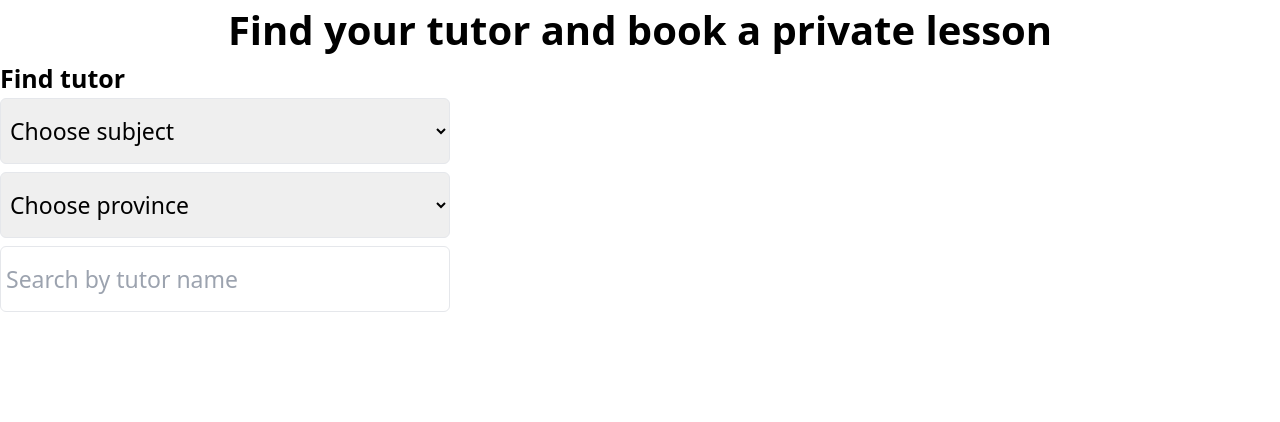
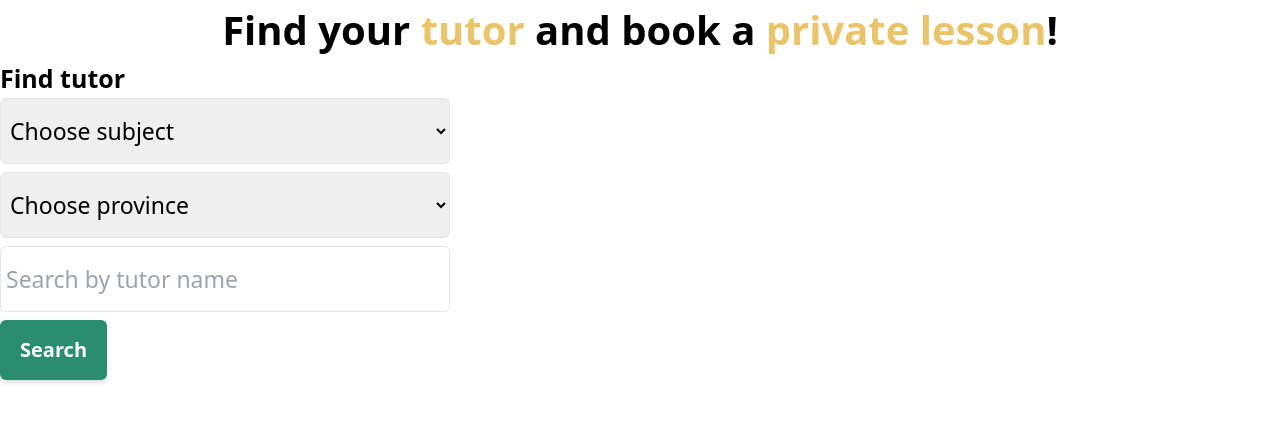
Before and after one commit to MSDoshev/teach-mate, a React (Vite) app: page / in a window 1280 px wide. Shown: the top 422 px of the page. Built offline with nearby package versions, Linux system fonts and the light colour scheme.

Commit message:
added and integrated primaryButton reusable component

```diff
--- a/src/Home.tsx
+++ b/src/Home.tsx
@@ -1,12 +1,13 @@
 import Dropdown from "./components/Dropdown.tsx";
 import InputField from "./components/InputField.tsx";
+import PrimaryButton from "./components/PrimaryButton.tsx";
 import { disciplines, provinces } from "./utils/constants.ts";
 
 export default function Home() {
   return (
     <>
-      <div>
-        <h1 className="font-bold text-[40px] text-center">Find your tutor and book a private lesson</h1>
+      <div className="max-w-[1440px]">
+        <h1 className="font-bold text-[40px] text-center">Find your <span className="text-[#e9c46a]">tutor</span> and book a <span className="text-[#e9c46a]">private lesson</span>!</h1>
         <h3 className="font-semibold text-[25px]">Find tutor</h3>
 
         <form action="">
@@ -15,6 +16,7 @@ export default function Home() {
             <Dropdown arr={disciplines} defaultValue="Choose subject"/>
             <Dropdown arr={provinces} defaultValue="Choose province"/>
             <InputField placeholder="Search by tutor name"/>
+            <PrimaryButton text="Search"/>
           </div>
         </form>
       </div>
--- /dev/null
+++ b/src/components/PrimaryButton.tsx
@@ -0,0 +1,6 @@
+type PrimaryButtonProps = {
+  text: string;
+};
+export default function PrimaryButton({ text }: PrimaryButtonProps) {
+  return <button className="text-[20px] font-semibold rounded-md shadow-md w-fit bg-[#2a8d6f]  text-[#ffffff] py-[15px] px-[20px] ">{text}</button>;
+}
```
